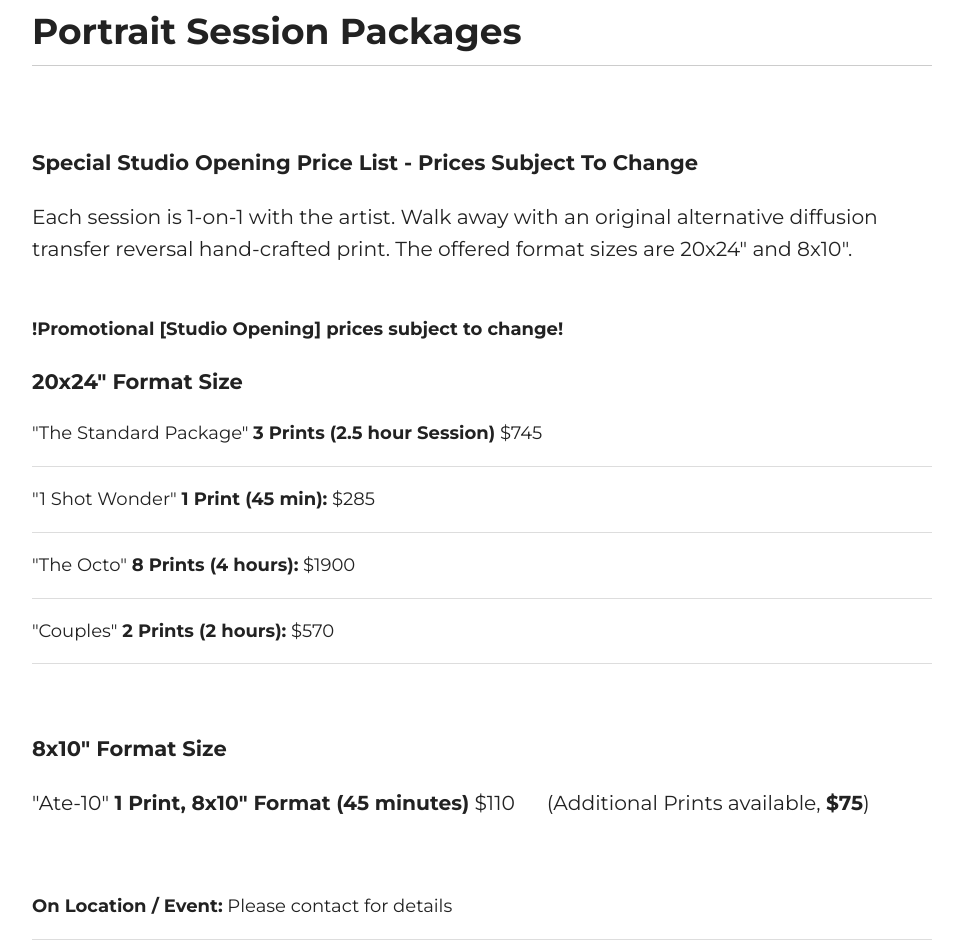
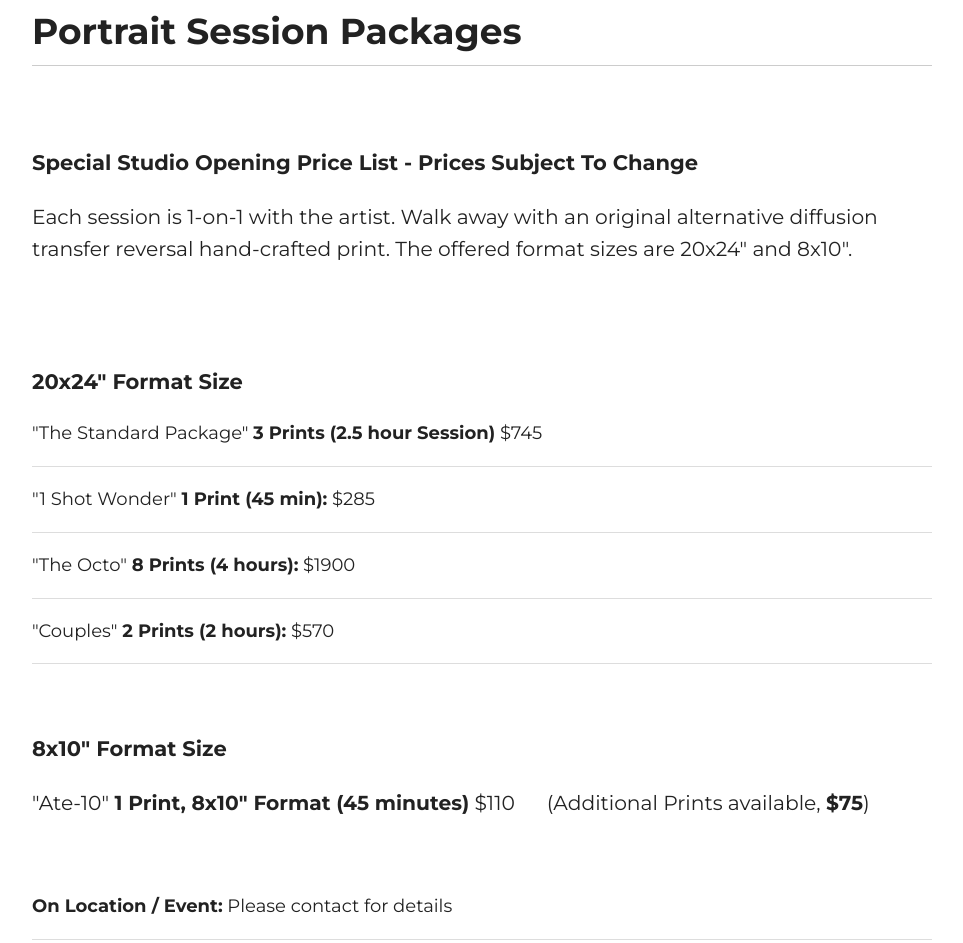
Before and after one commit to instantfilmportrait/website, a plain HTML site: page index.html in a window 1280 px wide. Shown: the part 1807-2750 px from the top of the page, without its empty margins (158-1121 px from the left). Drawn offline with Linux system fonts and the light colour scheme.

Commit message:
Update index.html

```diff
--- a/index.html
+++ b/index.html
@@ -311,11 +311,10 @@ footer {
 <section id="packages">
 <h2>Portrait Session Packages</h2>
 <br>
-<h3> Special Studio Opening Price List - Prices Subject To Change</h3>
+<h3> Special Studio Opening Price List - <b>Prices Subject To Change</b></h3>
 
 <p>Each session is 1-on-1 with the artist. Walk away with an original alternative diffusion transfer reversal hand-crafted print. The offered format sizes are 20x24" and 8x10".</p>
 <br>
-  <b> !Promotional [Studio Opening] prices subject to change!</b>
 <br>
 <h3>20x24" Format Size</h3>
 <div class="package">"The Standard Package"&nbsp;<strong>3 Prints (2.5 hour Session)</strong> $745</div>
```
